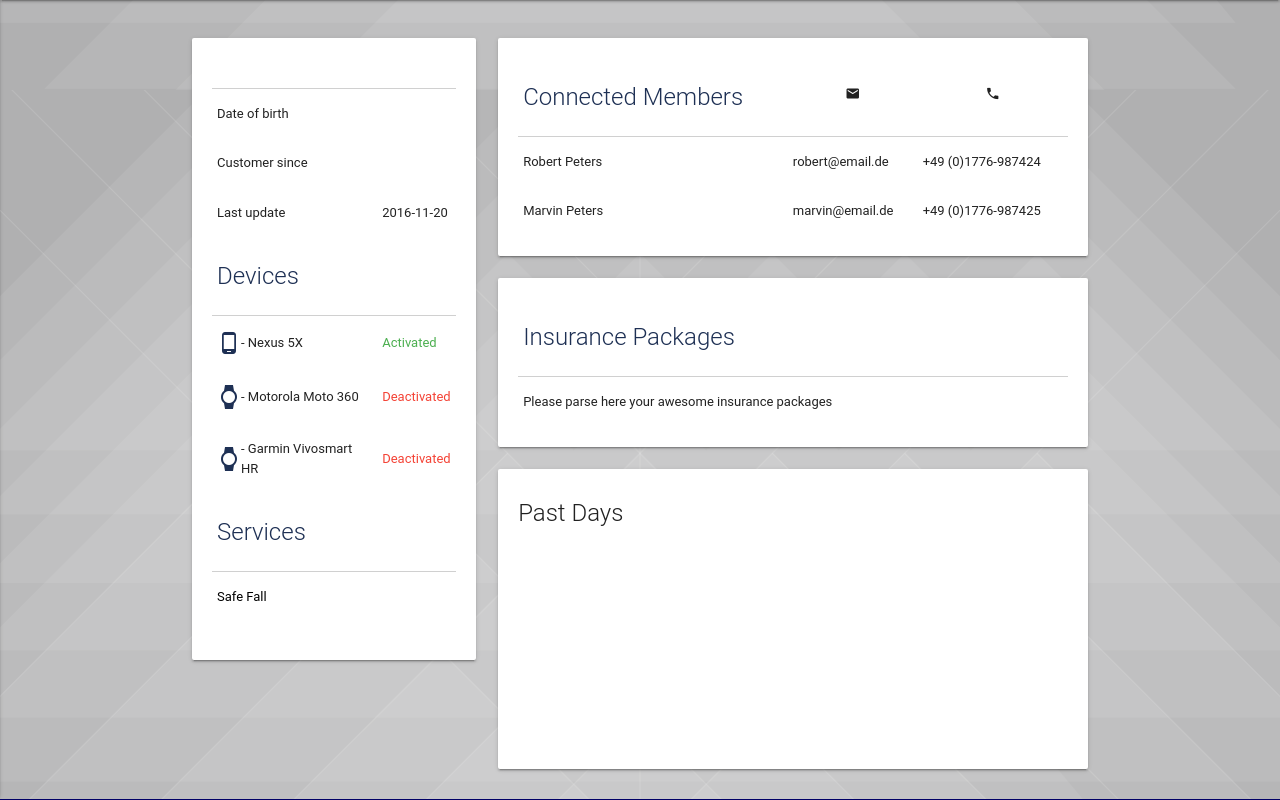
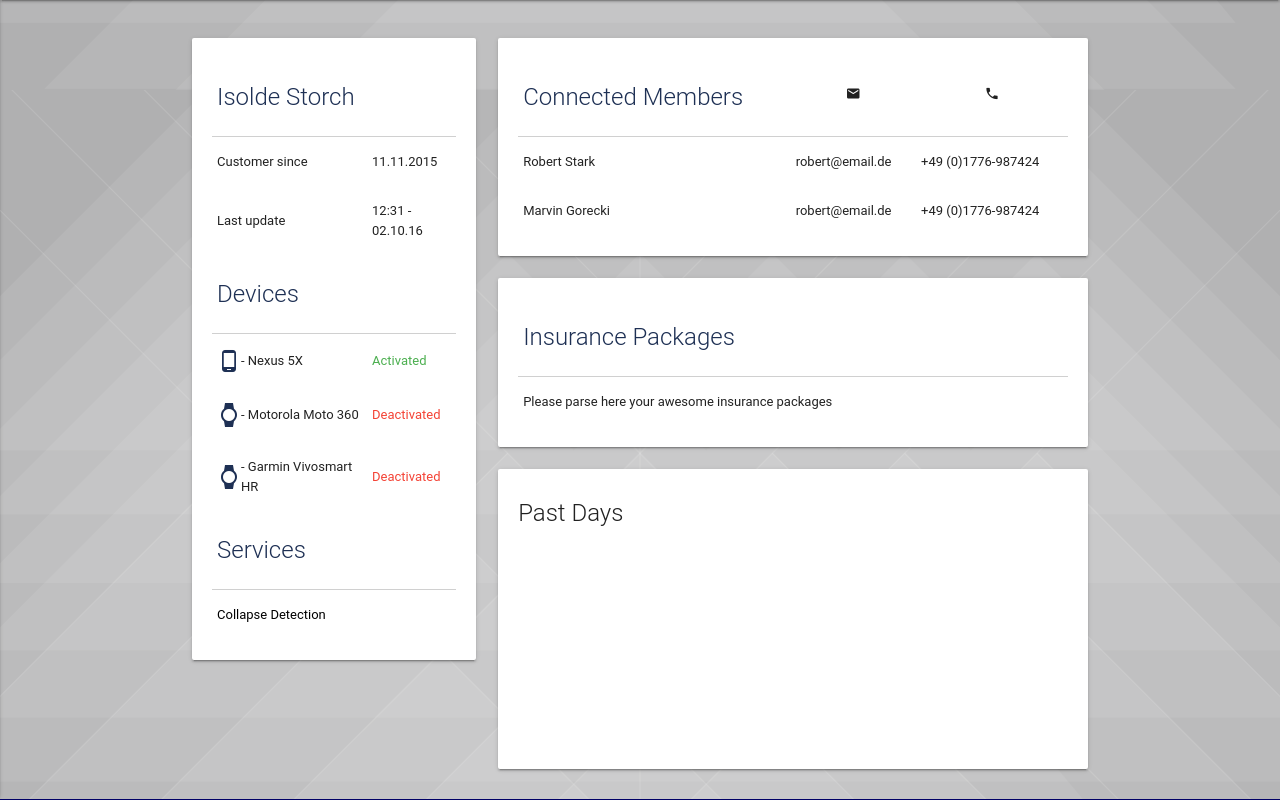
Before and after one commit to janmattfeld/InsurHack2016, a Flask app: page /dashboard/ in a window 1280 px wide. Shown: the part 64-864 px from the top of the page. Run offline with Flask 2, Linux system fonts and the light colour scheme; data that the repository does not hold is empty.

Commit message:
dashboard modal javascript

```diff
--- a/server/app/templates/dashboard.html
+++ b/server/app/templates/dashboard.html
@@ -98,23 +98,17 @@
                                     <!-- Stats -->
                                     <thead>
                                     <tr>
-                                        <th><span class="card-title truncate primary-color-text">{{customer.AccountHolderContact.AccountName}}</span></th>
+                                        <th><span class="card-title truncate primary-color-text">Isolde Storch</span></th>
                                     </tr>
                                     </thead>
                                     <tbody>
                                     <tr>
-                                        <td>Date of birth</td>
-                                        <td>{{customer.AccountHolderContact.DateOfBirth}}</td>
-                                    </tr>
-                                    <tr>
                                         <td>Customer since</td>
-
-                                        <td>{{customer.AccountHolderContact.CreateTime}}</td>
+                                        <td>11.11.2015</td>
                                     </tr>
                                     <tr>
                                         <td>Last update</td>
-
-                                        <td>2016-11-20</td>
+                                        <td>12:31 - 02.10.16</td>
                                     </tr>
                                     </tbody>
 
@@ -155,9 +149,10 @@
                                     </thead>
                                     <tbody>
                                     <tr>
-                                        <td><a href="#!">Safe Fall</a></td>
+                                        <td><a href="#!">Collapse Detection</a></td>
                                     </tr>
                                     </tbody>
+
                                 </table>
                             </div>
                         </div>
@@ -182,20 +177,22 @@
                                     </thead>
                                     <tbody>
                                     <tr>
-                                        <td>Robert Peters</td>
+                                        <td>Robert Stark</td>
                                         <td>robert@email.de</td>
                                         <td>+49 (0)1776-987424</td>
                                     </tr>
                                     <tr>
-                                        <td>Marvin Peters</td>
-                                        <td>marvin@email.de</td>
-                                        <td>+49 (0)1776-987425</td>
+                                        <td>Marvin Gorecki</td>
+                                        <td>robert@email.de</td>
+                                        <td>+49 (0)1776-987424</td>
                                     </tr>
                                     </tbody>
+
                                 </table>
                             </div>
                         </div>
                     </div>
+
 
                     <div class="col s12">
                         <div class="card">
@@ -283,16 +280,16 @@ $(document).ready(function() {
                complete: poll });
     }, 2000);
     })();
-
-    (function updateNotifyModal() {
-        setTimeout(
-        function(){
-            $('#notifying').replaceWith($('#notifying'));
-            $('#notified').show();
-        },
-            3000
-        );
-    });
 });
 </script>
+<script>
+function updateNotifyModal() {
+    setTimeout(function(){
+        $('#notifying').replaceWith($('#notified'));
+        $('#notified').show();
+    },
+        3000
+    );
+};
+</script>
 {% endblock %}
```
